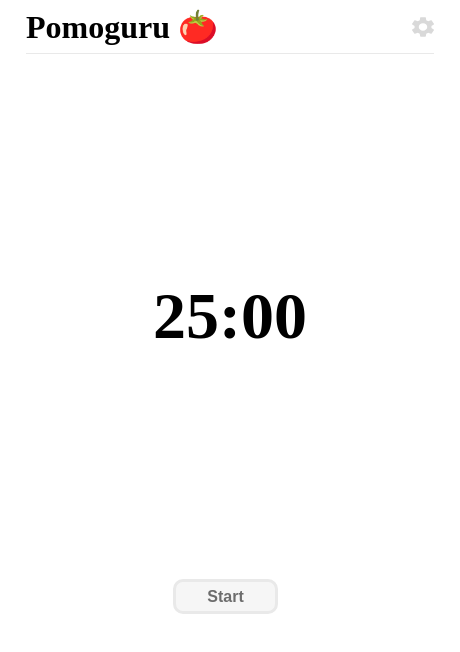
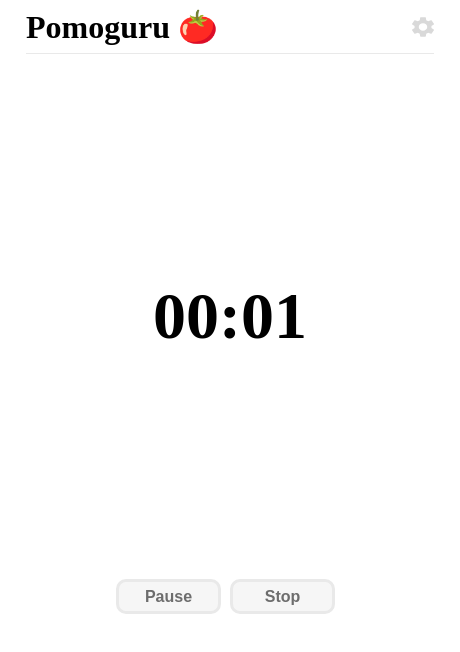
Before and after one commit to nohgijin/custom-pomodoro, an Electron app: page index.html in a window 460 px wide. Drawn offline with Linux system fonts and the light colour scheme.

Commit message:
add timer func

```diff
--- a/index.html
+++ b/index.html
@@ -3,10 +3,6 @@
   <head>
     <meta charset="UTF-8" />
     <!-- https://developer.mozilla.org/en-US/docs/Web/HTTP/CSP -->
-    <meta
-      http-equiv="Content-Security-Policy"
-      content="default-src 'self'; script-src 'self'; style-src 'self' 'unsafe-inline'"
-    />
     <link href="./styles.css" rel="stylesheet" />
     <title>_</title>
   </head>
@@ -28,12 +24,17 @@
     </div>
     <div class="line"></div>
     <div class="content">
-      <div class="timer">25:00</div>
+      <div class="timer">
+        <span class="min">25</span>:<span class="seconds">00</span>
+      </div>
       <div class="wrapper">
-        <button class="start">Start</button>
+        <button class="start" onclick="handleStartClick()">Start</button>
+        <button class="hide pause" onclick="handlePauseClick()">Pause</button>
+        <button class="hide stop" onclick="handleStopClick()">Stop</button>
       </div>
     </div>
     <!-- You can also require other files to run in this process -->
     <script src="./renderer.js"></script>
+    <script src="./timer.js"></script>
   </body>
 </html>
--- a/main.js
+++ b/main.js
@@ -18,7 +18,7 @@ function createWindow() {
   // and load the index.html of the app.
   mainWindow.loadFile("index.html");
 
-  // mainWindow.webContents.openDevTools();
+  mainWindow.webContents.openDevTools();
 }
 
 // This method will be called when Electron has finished
--- a/styles.css
+++ b/styles.css
@@ -51,3 +51,7 @@ button {
   font-size: 1rem;
   line-height: 13px;
 }
+
+.hide {
+  display: none;
+}
--- /dev/null
+++ b/timer.js
@@ -0,0 +1,59 @@
+const init = () => {};
+
+localStorage.setItem("time", 5);
+let remainTime = Number(localStorage.getItem("time"));
+
+let flag = true;
+let initVisit = true;
+
+const displayStartButton = () => {
+  document.querySelector(".start").className = "start";
+  document.querySelector(".pause").className = "hide pause";
+  document.querySelector(".stop").className = "hide stop";
+};
+
+const displayStopButton = () => {
+  document.querySelector(".start").className = "hide start";
+  document.querySelector(".pause").className = "pause";
+  document.querySelector(".stop").className = "stop";
+};
+
+const timer = setInterval(() => {
+  if (!initVisit) {
+    remainTime = Number(localStorage.getItem("time"));
+  }
+  let min = String(parseInt(remainTime / 60));
+  let seconds = String(remainTime % 60);
+  if (flag) {
+    displayStopButton();
+    flag = false;
+  }
+  if (min.length == 1) {
+    min = `0${min}`;
+  }
+  if (seconds.length == 1) {
+    seconds = `0${seconds}`;
+  }
+  document.querySelector(".min").innerHTML = min;
+  document.querySelector(".seconds").innerHTML = seconds;
+  remainTime--;
+
+  if (remainTime < 0) {
+    displayStartButton();
+    clearInterval(timer);
+    flag = true;
+    initVisit = false;
+  }
+}, 1000);
+
+const handleStartClick = () => {
+  timer();
+};
+
+const handlePauseClick = () => {};
+
+//첨부터
+const handleStopClick = () => {
+  displayStartButton();
+  clearInterval(timer);
+};
```
